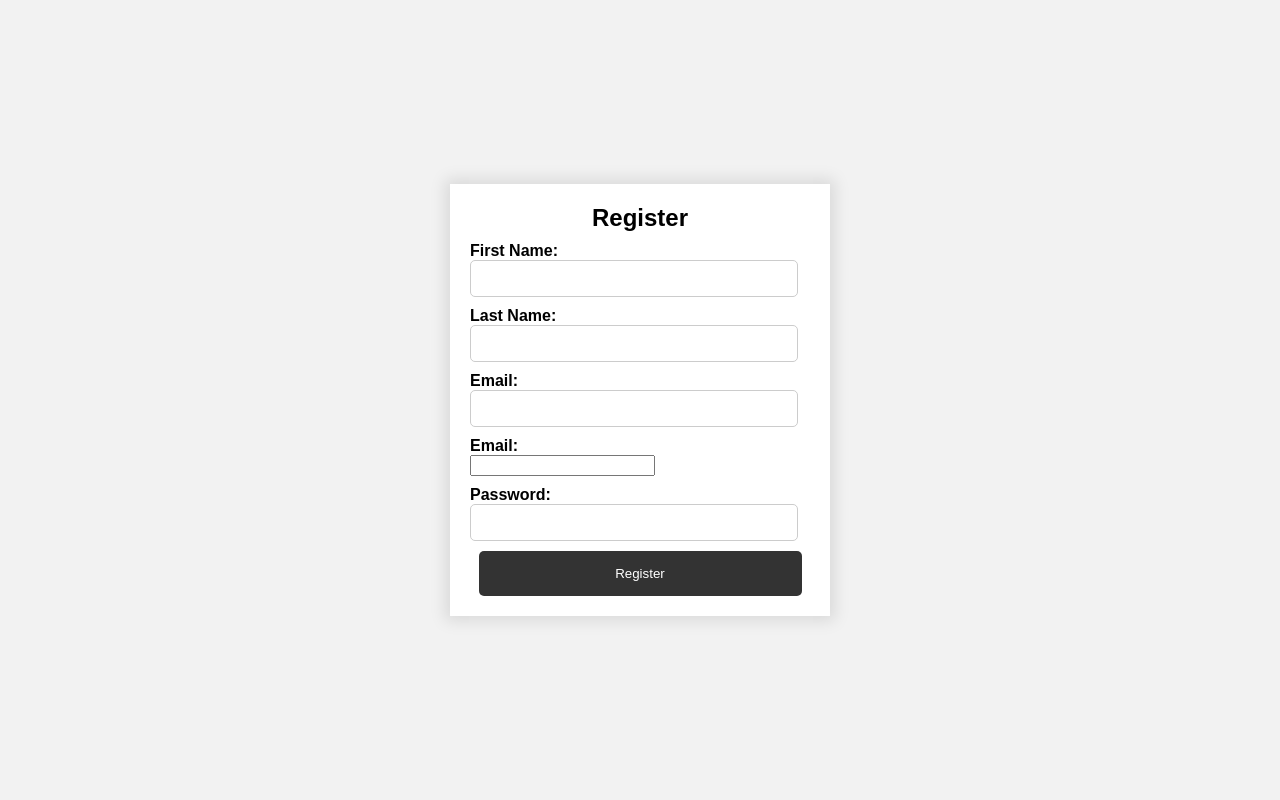
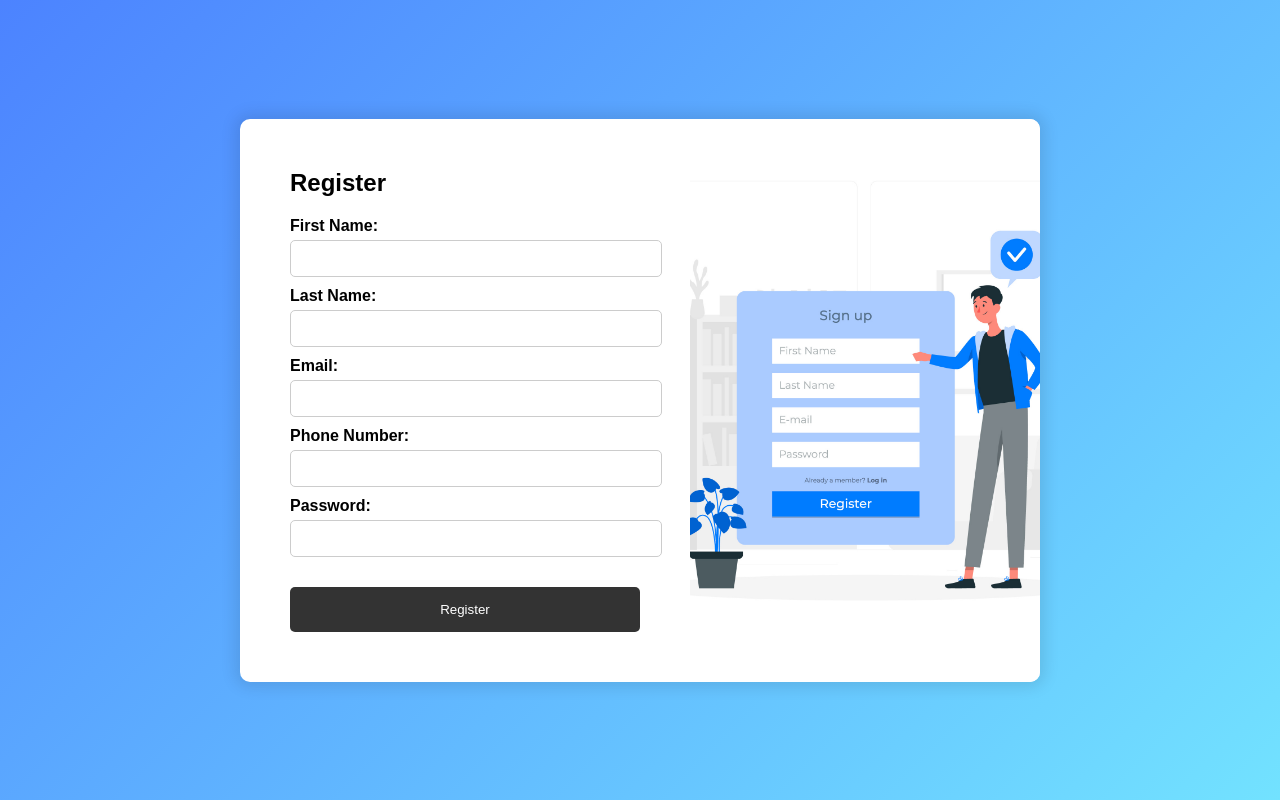
Before and after one commit to PSGSudalai/Canteen_QR, a Django app: page /signup/ in a window 1280 px wide. Run offline with Django 5.2, Linux system fonts and the light colour scheme.

Commit message:
signup html change

```diff
--- a/BASE/templates/registration/signup.html
+++ b/BASE/templates/registration/signup.html
@@ -1,11 +1,13 @@
 <!DOCTYPE html>
-<html>
+<html lang="en">
 <head>
+    <meta charset="UTF-8">
+    <meta name="viewport" content="width=device-width, initial-scale=1.0">
     <title>Registration Page</title>
     <style>
         body {
             font-family: Arial, sans-serif;
-            background: #f2f2f2;
+            background: linear-gradient(135deg, #4c83ff, #72e2ff);
             display: flex;
             justify-content: center;
             align-items: center;
@@ -13,58 +15,80 @@
             margin: 0;
             padding: 0;
         }
-
+        .container {
+            display: flex;
+            background: #fff;
+            box-shadow: 0px 0px 15px 5px rgba(0,0,0,0.1);
+            border-radius: 10px;
+            overflow: hidden;
+            max-width: 800px;
+            width: 100%;
+        }
         .registration-form {
-            background: #fff;
-            width: 340px;
-            padding: 20px;
-            text-align: center;
-            box-shadow: 0px 0px 15px 5px rgba(0,0,0,0.1);
+            margin: 50px;
+            width: 50%;
+            box-sizing: border-box;
         }
-
         h2 {
             font-size: 24px;
-            margin: 0;
+            margin: 0 0 20px 0;
         }
-
         .form-group {
             text-align: left;
             margin: 10px 0;
         }
-
         label {
             display: block;
             font-weight: bold;
+            margin-bottom: 5px;
         }
-
         input[type="text"],
         input[type="email"],
-        input[type="password"] {
-            width: 90%;
+        input[type="password"],
+        input[type="tel"] {
+            width: 100%;
             padding: 10px;
             border: 1px solid #ccc;
             border-radius: 5px;
         }
-
         button {
-            width: 95%;
+            width: 100%;
             background: #333;
             color: #fff;
             padding: 15px;
             border: none;
             border-radius: 5px;
             cursor: pointer;
+            margin-top: 20px;
         }
-
         button:hover {
             background: #555;
         }
-
+        .image-container {
+            width: 50%;
+            overflow: hidden;
+        }
+        .image-container img {
+            width: 100%;
+            height: 100%;
+            object-fit: cover;
+        }
+        @media (max-width: 768px) {
+            .container {
+                flex-direction: column;
+            }
+            .registration-form,
+            .image-container {
+                width: 100%;
+            }
+        }
     </style>
 </head>
 <body>
+    <div class="container">
         <div class="registration-form">
             <h2>Register</h2>
+            {% load static %}
             <form method="post" action="{% url 'signup' %}">
                 {% csrf_token %}
                 <div class="form-group">
@@ -80,8 +104,8 @@
                     <input type="email" id="email" name="email" required>
                 </div>
                 <div class="form-group">
-                <label for="phone_number">Email:</label>
-                <input type="phone_number" id="phone_number" name="phone_number" required>
+                    <label for="phone_number">Phone Number:</label>
+                    <input type="tel" id="phone_number" name="phone_number" required>
                 </div>
                 <div class="form-group">
                     <label for="password1">Password:</label>
@@ -90,5 +114,9 @@
                 <button type="submit">Register</button>
             </form>
         </div>
+        <div class="image-container">
+            <img src="{% static 'illustrations/signup.jpg' %}" alt="Sign Up Image">
+        </div>
+    </div>
 </body>
 </html>
```
Also changed, not shown: static/illustrations/signup.jpg (added). Lines whose indentation alone changed are shown as unchanged.
